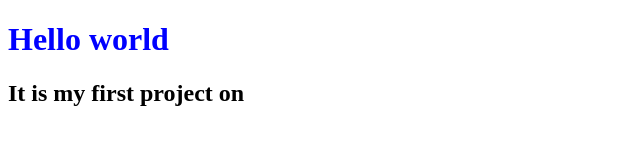
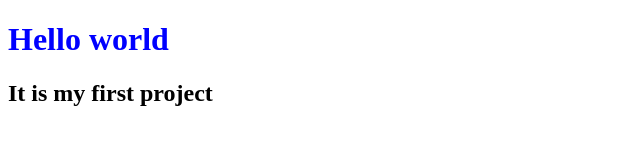
Before and after one commit to Milana506/project1, a plain HTML site: page index.html in a window 1280 px wide. Shown: the full height of the page, 0-640 px from the left. Drawn offline with Linux system fonts and the light colour scheme.

Commit message:
Deleted more

```diff
--- a/index.html
+++ b/index.html
@@ -8,6 +8,6 @@
 </head>
 <body>
     <h1>Hello world</h1>
-    <h2>It is my first project on</h2>
+    <h2>It is my first project</h2>
 </body>
 </html>
```
